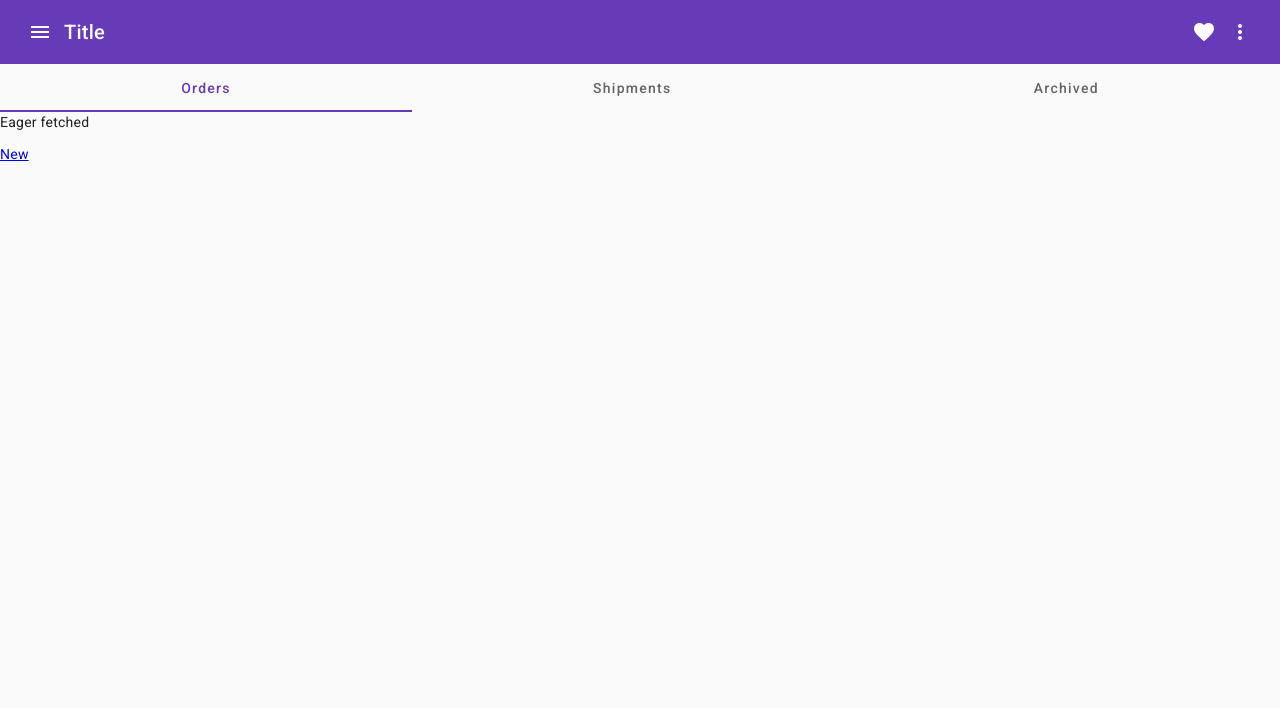
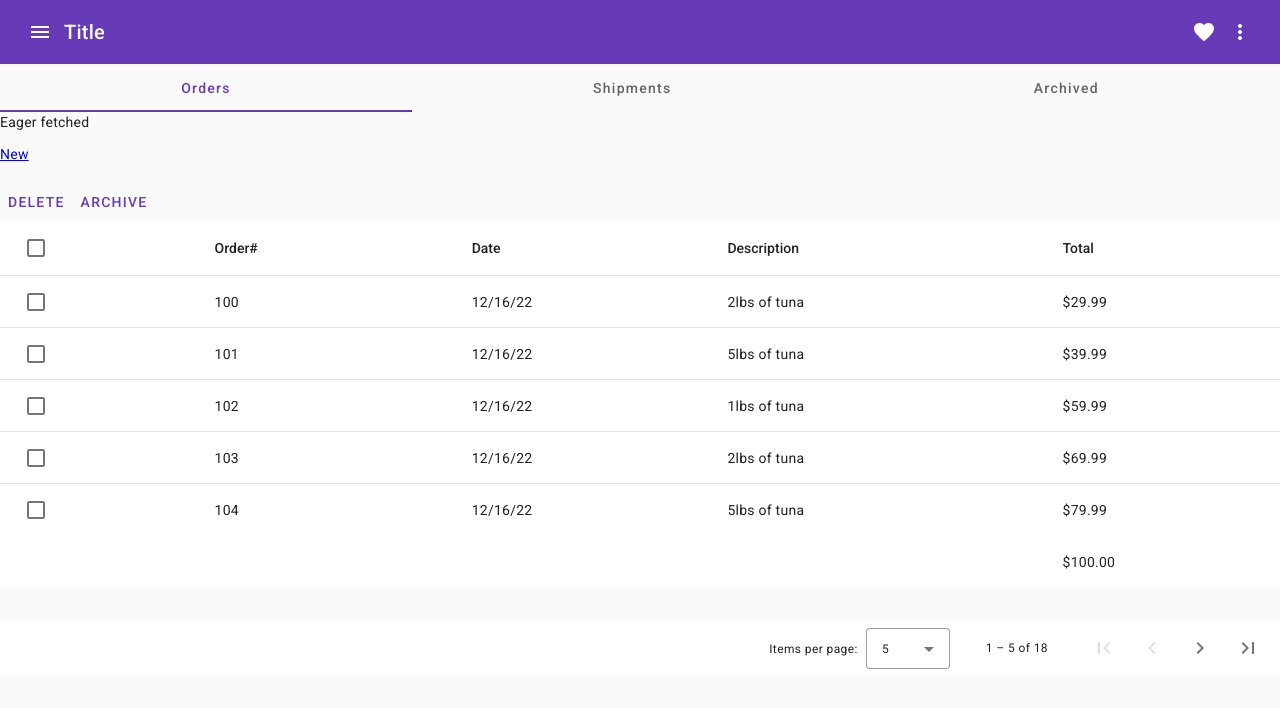
Before and after one commit to TraianAlex/ang-material, an Angular app: page /orders in a window 1280 px wide. Shown: the top 708 px of the page. Built offline with nearby package versions, Linux system fonts and the light colour scheme.

Commit message:
table, sorting, pagination

```diff
--- /dev/null
+++ b/src/app/orders/order-list/mock-data.ts
@@ -0,0 +1,136 @@
+export type OrderType = {
+  orderDate: Date;
+  orderNumber: number;
+  total: number;
+  description: string;
+  isChecked: boolean;
+};
+
+export const ELEMENT_DATA: OrderType[] = [
+  {
+    orderDate: new Date(),
+    orderNumber: 100,
+    total: 29.99,
+    description: '2lbs of tuna',
+    isChecked: false,
+  },
+  {
+    orderDate: new Date(),
+    orderNumber: 101,
+    total: 39.99,
+    description: '5lbs of tuna',
+    isChecked: false,
+  },
+  {
+    orderDate: new Date(),
+    orderNumber: 102,
+    total: 59.99,
+    description: '1lbs of tuna',
+    isChecked: false,
+  },
+  {
+    orderDate: new Date(),
+    orderNumber: 103,
+    total: 69.99,
+    description: '2lbs of tuna',
+    isChecked: false,
+  },
+  {
+    orderDate: new Date(),
+    orderNumber: 104,
+    total: 79.99,
+    description: '5lbs of tuna',
+    isChecked: false,
+  },
+  {
+    orderDate: new Date(),
+    orderNumber: 105,
+    total: 89.99,
+    description: '1lbs of tuna',
+    isChecked: false,
+  },
+  {
+    orderDate: new Date(),
+    orderNumber: 106,
+    total: 99.99,
+    description: '2lbs of tuna',
+    isChecked: false,
+  },
+  {
+    orderDate: new Date(),
+    orderNumber: 107,
+    total: 39.99,
+    description: '5lbs of tuna',
+    isChecked: false,
+  },
+  {
+    orderDate: new Date(),
+    orderNumber: 108,
+    total: 49.99,
+    description: '1lbs of tuna',
+    isChecked: false,
+  },
+  {
+    orderDate: new Date(),
+    orderNumber: 109,
+    total: 59.99,
+    description: '2lbs of tuna',
+    isChecked: false,
+  },
+  {
+    orderDate: new Date(),
+    orderNumber: 110,
+    total: 69.99,
+    description: '5lbs of tuna',
+    isChecked: false,
+  },
+  {
+    orderDate: new Date(),
+    orderNumber: 111,
+    total: 79.99,
+    description: '1lbs of tuna',
+    isChecked: false,
+  },
+  {
+    orderDate: new Date(),
+    orderNumber: 112,
+    total: 89.99,
+    description: '2lbs of tuna',
+    isChecked: false,
+  },
+  {
+    orderDate: new Date(),
+    orderNumber: 113,
+    total: 99.99,
+    description: '5lbs of tuna',
+    isChecked: false,
+  },
+  {
+    orderDate: new Date(),
+    orderNumber: 114,
+    total: 19.99,
+    description: '1lbs of tuna',
+    isChecked: false,
+  },
+  {
+    orderDate: new Date(),
+    orderNumber: 115,
+    total: 29.99,
+    description: '2lbs of tuna',
+    isChecked: false,
+  },
+  {
+    orderDate: new Date(),
+    orderNumber: 116,
+    total: 39.99,
+    description: '5lbs of tuna',
+    isChecked: false,
+  },
+  {
+    orderDate: new Date(),
+    orderNumber: 117,
+    total: 49.99,
+    description: '1lbs of tuna',
+    isChecked: false,
+  },
+];
--- a/src/app/orders/order-list/order-list.component.html
+++ b/src/app/orders/order-list/order-list.component.html
@@ -2,6 +2,61 @@
   <mat-tab label="Orders">
     <p>Eager fetched</p>
     <p><a routerLink="/orders/new">New</a></p>
+    <div class="order-actions">
+      <button mat-button color="primary">DELETE</button>
+      <button mat-button color="primary">ARCHIVE</button>
+    </div>
+    <div class="order-container">
+      <table mat-table [dataSource]="dataSource" matSort multiTemplateDataRows>
+        <ng-container matColumnDef="action">
+          <th mat-header-cell *matHeaderCellDef>
+            <mat-checkbox (change)="selectAll()"></mat-checkbox>
+          </th>
+          <td mat-cell *matCellDef="let element">
+            <mat-checkbox [checked]="element.isChecked"></mat-checkbox>
+          </td>
+          <td mat-footer-cell *matFooterCellDef></td>
+        </ng-container>
+
+        <ng-container matColumnDef="orderNumber">
+          <th mat-header-cell *matHeaderCellDef mat-sort-header>Order#</th>
+          <td mat-cell *matCellDef="let element">
+            {{ element.orderNumber }}
+          </td>
+          <td mat-footer-cell *matFooterCellDef></td>
+        </ng-container>
+
+        <ng-container matColumnDef="orderDate">
+          <th mat-header-cell *matHeaderCellDef mat-sort-header>Date</th>
+          <td mat-cell *matCellDef="let element">
+            {{ element.orderDate | date : 'MM/dd/yy' }}
+          </td>
+          <td mat-footer-cell *matFooterCellDef></td>
+        </ng-container>
+
+        <ng-container matColumnDef="description">
+          <th mat-header-cell *matHeaderCellDef mat-sort-header>Description</th>
+          <td mat-cell *matCellDef="let element">
+            {{ element.description }}
+          </td>
+          <td mat-footer-cell *matFooterCellDef></td>
+        </ng-container>
+
+        <ng-container matColumnDef="total">
+          <th mat-header-cell *matHeaderCellDef mat-sort-header>Total</th>
+          <td mat-cell *matCellDef="let element">
+            {{ element.total | currency }}
+          </td>
+          <td mat-footer-cell *matFooterCellDef>$100.00</td>
+        </ng-container>
+
+        <tr mat-header-row *matHeaderRowDef="displayedColumns; sticky: true"></tr>
+        <tr mat-row *matRowDef="let row; columns: displayedColumns"></tr>
+        <tr mat-footer-row *matFooterRowDef="displayedColumns; sticky: true"></tr>
+      </table>
+    </div>
+    <mat-paginator [pageSizeOptions]="pageSizeOptions" showFirstLastButtons></mat-paginator
+    ><!--[length]="length" [pageSize]="pageSize" (page)="onPageChange($event)" -->
   </mat-tab>
   <mat-tab label="Shipments">
     <ng-template matTabContent>
--- a/src/app/orders/order-list/order-list.component.scss
+++ b/src/app/orders/order-list/order-list.component.scss
@@ -0,0 +1,32 @@
+.order-actions {
+  margin-top: 20px;
+}
+
+.order-container {
+  overflow: auto;
+  height: 400px;
+}
+
+table {
+  width: 100%;
+}
+
+th.mat-sort-header-sorted {
+  color: black;
+}
+
+tr.mat-footer-row {
+  font-weight: bold;
+}
+
+.mat-table-sticky {
+  border-top: 1px solid #e0e0e0;
+}
+
+tr:hover {
+  background: #f5f5f5;
+}
+
+tr:active {
+  background: #efefef;
+}
--- a/src/app/orders/order-list/order-list.component.ts
+++ b/src/app/orders/order-list/order-list.component.ts
@@ -1,10 +1,55 @@
-import { Component } from '@angular/core';
+import { AfterViewInit, Component, OnInit, ViewChild } from '@angular/core';
+import { MatPaginator, PageEvent } from '@angular/material/paginator';
+import { MatSort } from '@angular/material/sort';
+import { MatTableDataSource } from '@angular/material/table';
+
+import { ELEMENT_DATA, OrderType } from './mock-data';
 
 @Component({
   selector: 'app-order-list',
   templateUrl: './order-list.component.html',
-  styleUrls: ['./order-list.component.scss']
+  styleUrls: ['./order-list.component.scss'],
 })
-export class OrderListComponent {
+export class OrderListComponent implements OnInit, AfterViewInit {
+  displayedColumns: string[] = ['action', 'orderNumber', 'orderDate', 'description', 'total'];
+  dataSource = new MatTableDataSource<OrderType>(ELEMENT_DATA);
+  // dataSource!: MatTableDataSource<OrderType>;
 
+  // length = 17;
+  // pageIndex = 0;
+  // pageSize = 10;
+  pageSizeOptions = [5, 10, 20];
+
+  // pageEvent!: PageEvent;
+
+  @ViewChild(MatPaginator) paginator!: MatPaginator;
+  @ViewChild(MatSort) sort!: MatSort;
+
+  constructor() {}
+
+  ngOnInit() {
+    //this.loadData(0, this.pageSize);
+    // this.dataSource.sort = this.sort;
+  }
+
+  ngAfterViewInit(): void {
+    this.dataSource.paginator = this.paginator;
+    this.dataSource.sort = this.sort;
+  }
+
+  selectAll() {
+    for (let elm of ELEMENT_DATA) {
+      elm.isChecked = !elm.isChecked;
+    }
+  }
+
+  // loadData(pageIndex: number, pageSize: number) {
+  //   this.dataSource = new MatTableDataSource<OrderType>(ELEMENT_DATA.slice(pageIndex, pageIndex + pageSize));
+  // }
+
+  // onPageChange(e: PageEvent) {
+  //   this.pageIndex = e.pageIndex;
+  //   this.pageSize = e.pageSize;
+  //   this.loadData(this.pageIndex, this.pageSize);
+  // }
 }
```
Also changed, not shown: src/app/orders/orders.module.ts (+8 -0 lines).
